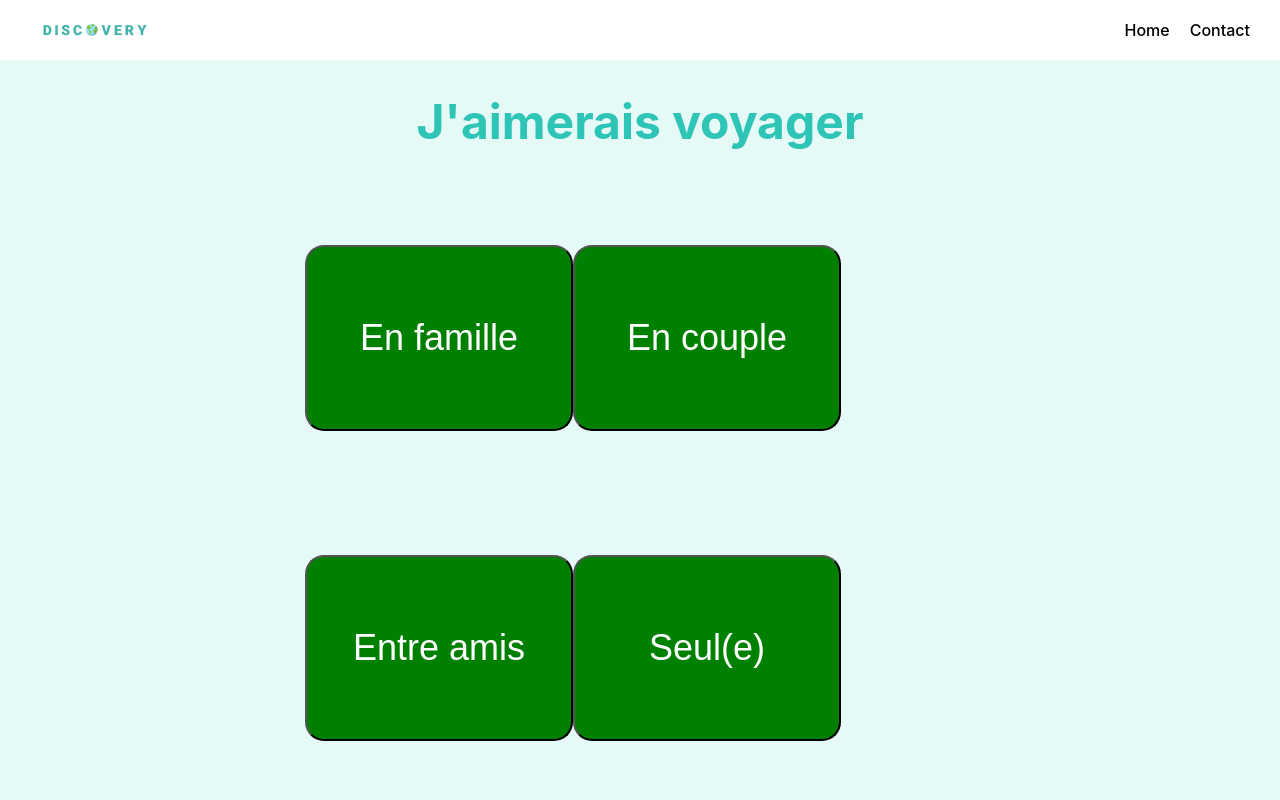
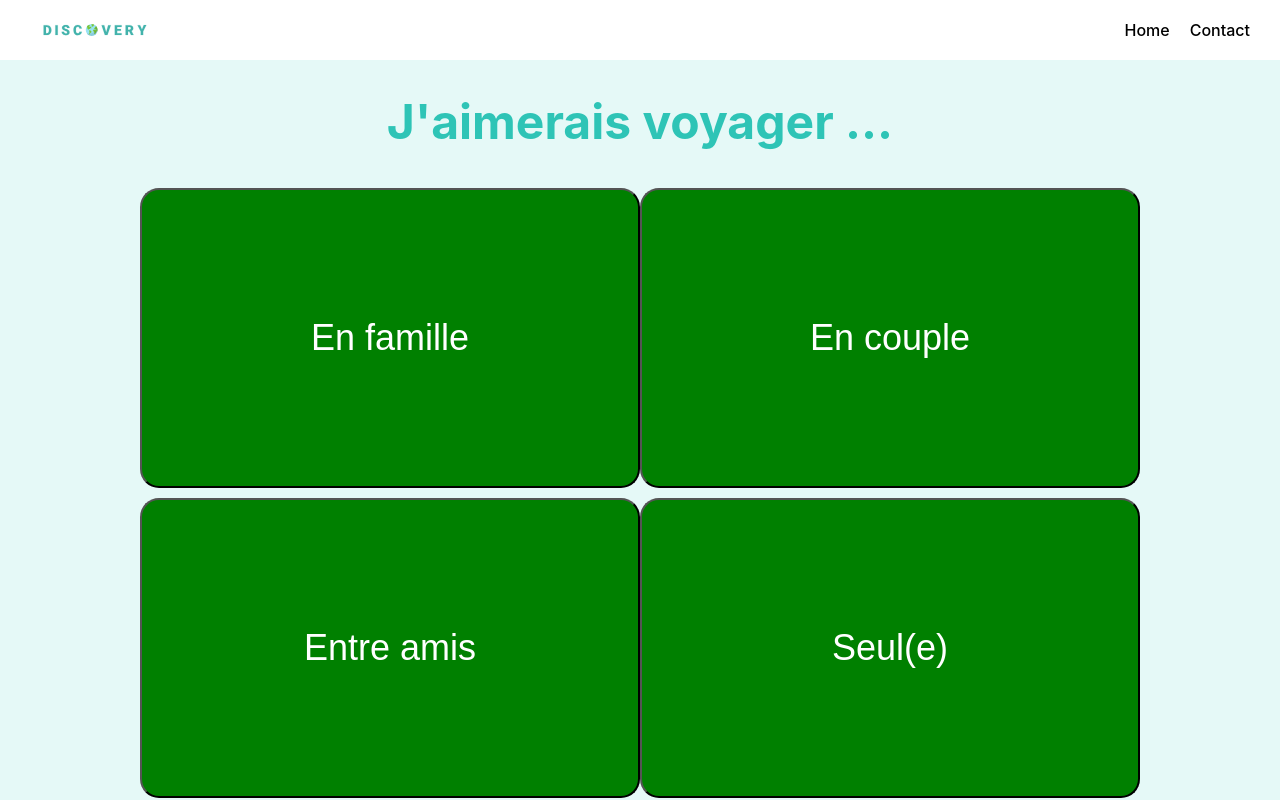
Before and after one commit to gobelinmalin/bordeaux_mars_20_p2_discovery, a React (Create React App) app: page /quiz/0 in a window 1280 px wide. Shown: the top 800 px of the page. Built offline with nearby package versions, Linux system fonts and the light colour scheme.

Commit message:
flexbox modifications

```diff
--- a/src/components/Quiz.js
+++ b/src/components/Quiz.js
@@ -5,11 +5,11 @@ import "../style/css/Quiz.css";
 
 const listOfQuiz = [
   {
-    title: "J'aimerais voyager",
+    title: "J'aimerais voyager ...",
     responses: ["En famille", "En couple", "Entre amis", "Seul(e)"]
   },
   {
-    title: "J'aimerais voyager",
+    title: "J'aimerais voyager ...",
     responses: ["A la mer", "A la montagne", "A la campagne", "En ville"]
   },
 ]
--- a/src/style/css/Quiz.css
+++ b/src/style/css/Quiz.css
@@ -16,10 +16,12 @@
 
 .Quiz_responses {
     display: flex;
-  align-items: flex-start;
+  align-items: center;
   flex-wrap: wrap;
-  height: 100%;
+  height: 1000px;
   align-content: space-around;
+  justify-content: center;
+
 }
 h1 {
     color: #2EC4B6;
@@ -29,9 +31,9 @@ h1 {
     color: white;
     font-size:36px ;
     flex-wrap: wrap;
-    width: 40%;
-    height: 30%;
-    border-radius: 19px;
+    width: 500px;
+    height: 300px;
+    border-radius: 19px
 }
 .Quiz_button {
     color: #2ec4b6;
```
